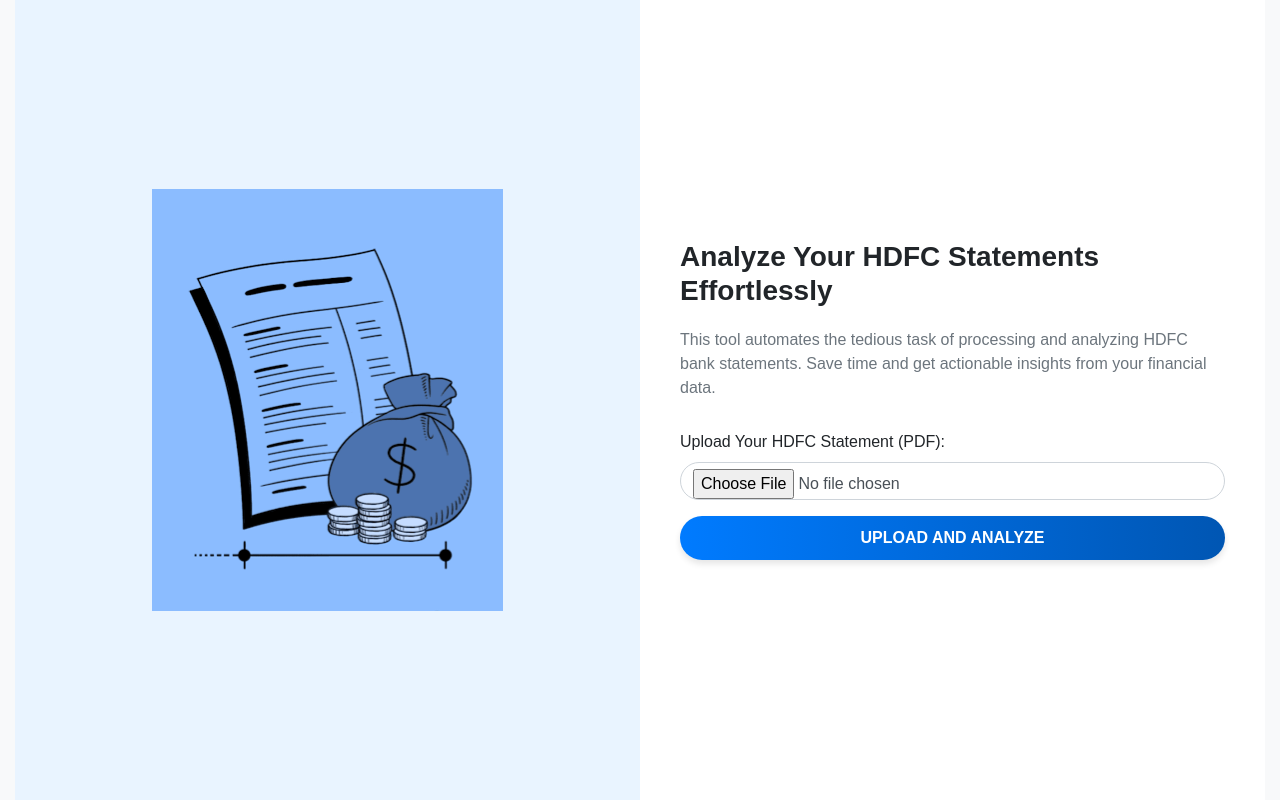
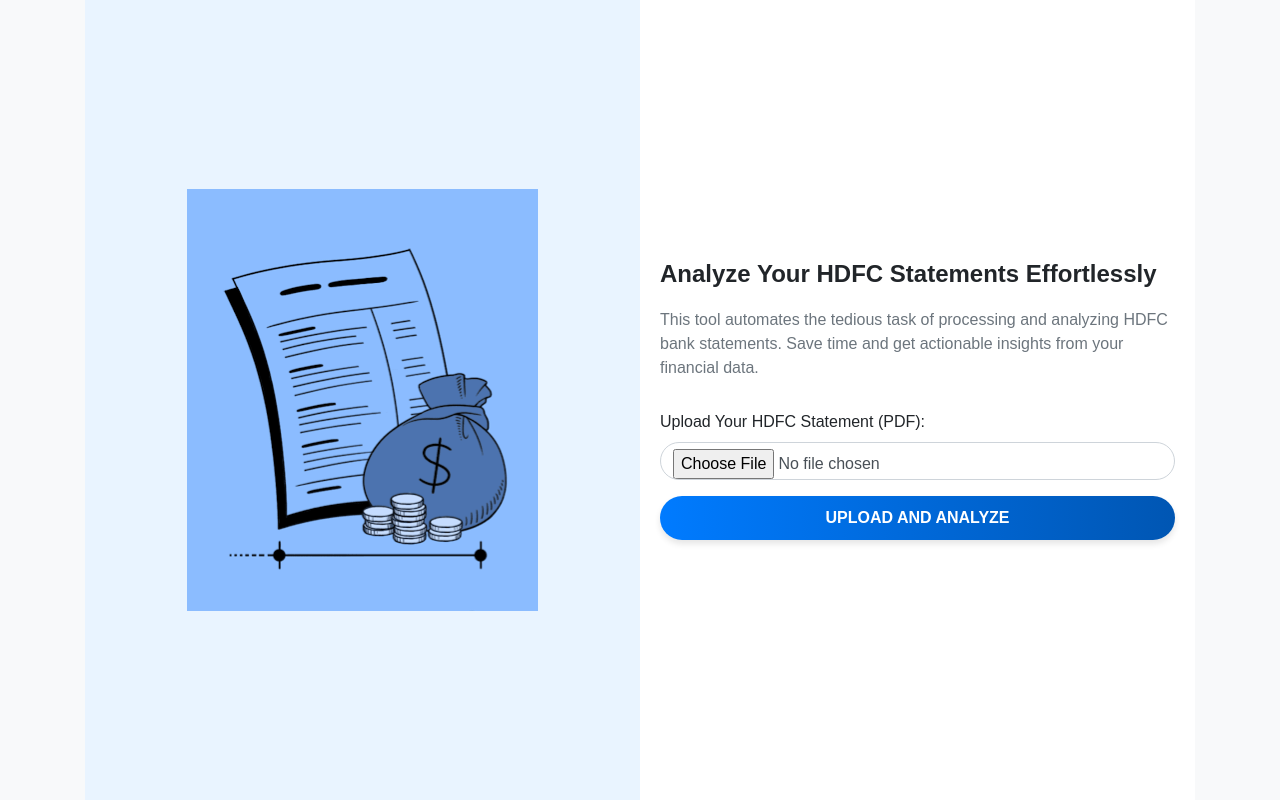
Before and after one commit to mitbapl/SOA2XLS_Turnover, a Flask app: page / in a window 1280 px wide. Run offline with Flask 3, Linux system fonts and the light colour scheme; some libraries are stand-ins or nearby versions.

Commit message:
Update Index.html

```diff
--- a/templates/Index.html
+++ b/templates/Index.html
@@ -14,35 +14,36 @@
         }
         .container {
             display: flex;
+            flex-direction: column; /* Stacks sections vertically for mobile */
             height: 100vh;
-            max-width: 100vw;
-            overflow: hidden;
         }
         .left-section, .right-section {
             flex: 1;
             display: flex;
             align-items: center;
             justify-content: center;
-            padding: 40px;
+            padding: 20px;
         }
         .left-section {
             background-color: #e9f4ff;
         }
         .left-section img {
-            max-width: 80%;
+            max-width: 90%;
             height: auto;
         }
         .right-section {
             background-color: #ffffff;
         }
         .right-section h2 {
-            font-size: 28px;
+            font-size: 24px;
             font-weight: bold;
             margin-bottom: 20px;
+            text-align: center;
         }
         .right-section p {
             color: #6c757d;
             margin-bottom: 30px;
+            text-align: center;
         }
         .form-control, .btn-primary {
             border-radius: 25px;
@@ -61,13 +62,21 @@
             background: linear-gradient(90deg, #0056b3, #003f7f);
             transform: translateY(-2px);
         }
+        @media (min-width: 768px) {
+            .container {
+                flex-direction: row; /* Horizontal layout for tablets/desktops */
+            }
+            .right-section h2, .right-section p {
+                text-align: left;
+            }
+        }
     </style>
 </head>
 <body>
     <div class="container">
         <!-- Left Section -->
         <div class="left-section">
-            <img src="my-image.png" alt="HDFC Statement Analysis">
+            <img src="images/my-image.png" alt="HDFC Statement Analysis">
         </div>
         <!-- Right Section -->
         <div class="right-section">
```
